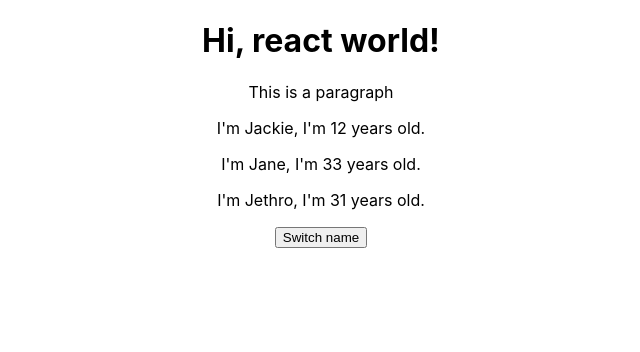
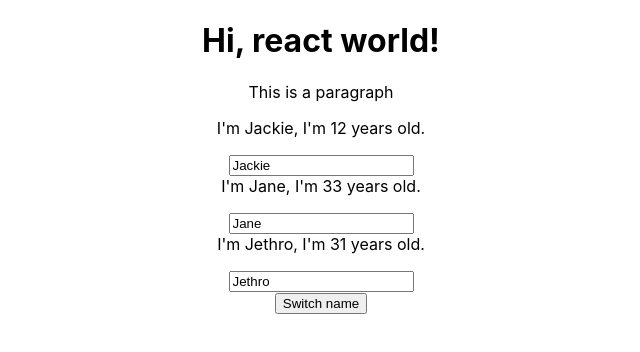
Before and after one commit to tolgaevcimen/react-trainings, a React (Create React App) app in the folder hello-world/: page / in a window 1280 px wide. Shown: the top 352 px of the page, without its empty margins (319-959 px from the left). Built offline with nearby package versions, Linux system fonts and the light colour scheme.

Commit message:
two way binding

```diff
--- a/hello-world/src/App.js
+++ b/hello-world/src/App.js
@@ -22,12 +22,22 @@ class App extends Component {
     })
   }
 
+  nameChangeHandler = (event) => {
+    this.setState({
+      people: [
+        { name: event.target.value , age: 12 },
+        { name: 'Jane', age: 33 },
+        { name: 'Jethro', age: 31 }
+      ]
+    })
+  }
+
   render() {
     return (
       <div className="App">
         <h1>Hi, react world!</h1>
         <p>This is a paragraph</p>
-        <Person name={this.state.people[0].name} age={this.state.people[0].age} />
+        <Person name={this.state.people[0].name} age={this.state.people[0].age} change={this.nameChangeHandler} />
         <Person name={this.state.people[1].name} age={this.state.people[1].age} click={() => this.switchNameHandler("Harp")} />
         <Person name={this.state.people[2].name} age={this.state.people[2].age} click={this.switchNameHandler.bind(this, "Dillion")} />
 
--- a/hello-world/src/Person/Person.js
+++ b/hello-world/src/Person/Person.js
@@ -5,6 +5,7 @@ const person = (props) => {
         <div onClick={props.click}>
             I'm {props.name}, I'm {props.age} years old.
             <p>{props.children}</p>
+            <input type="text" onChange={props.change} value={props.name}/>
         </div>
     );
 }
```
